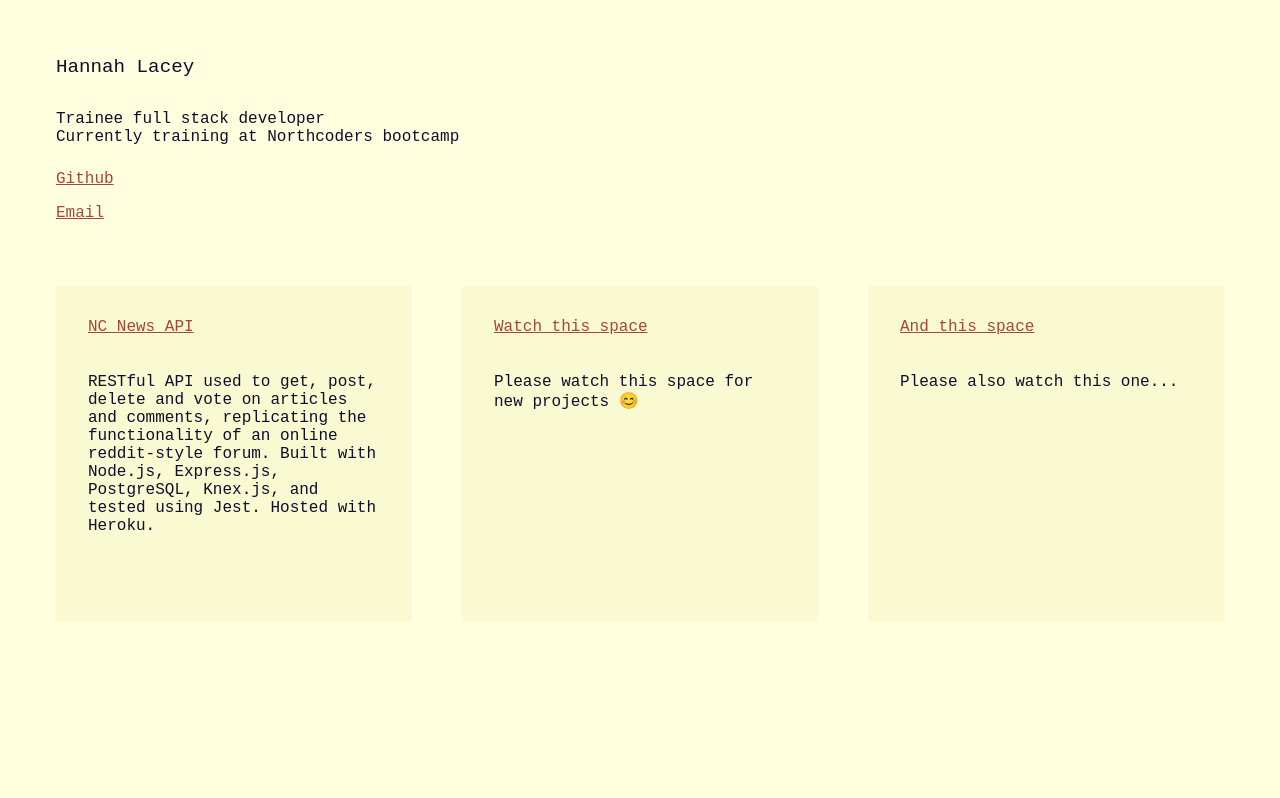
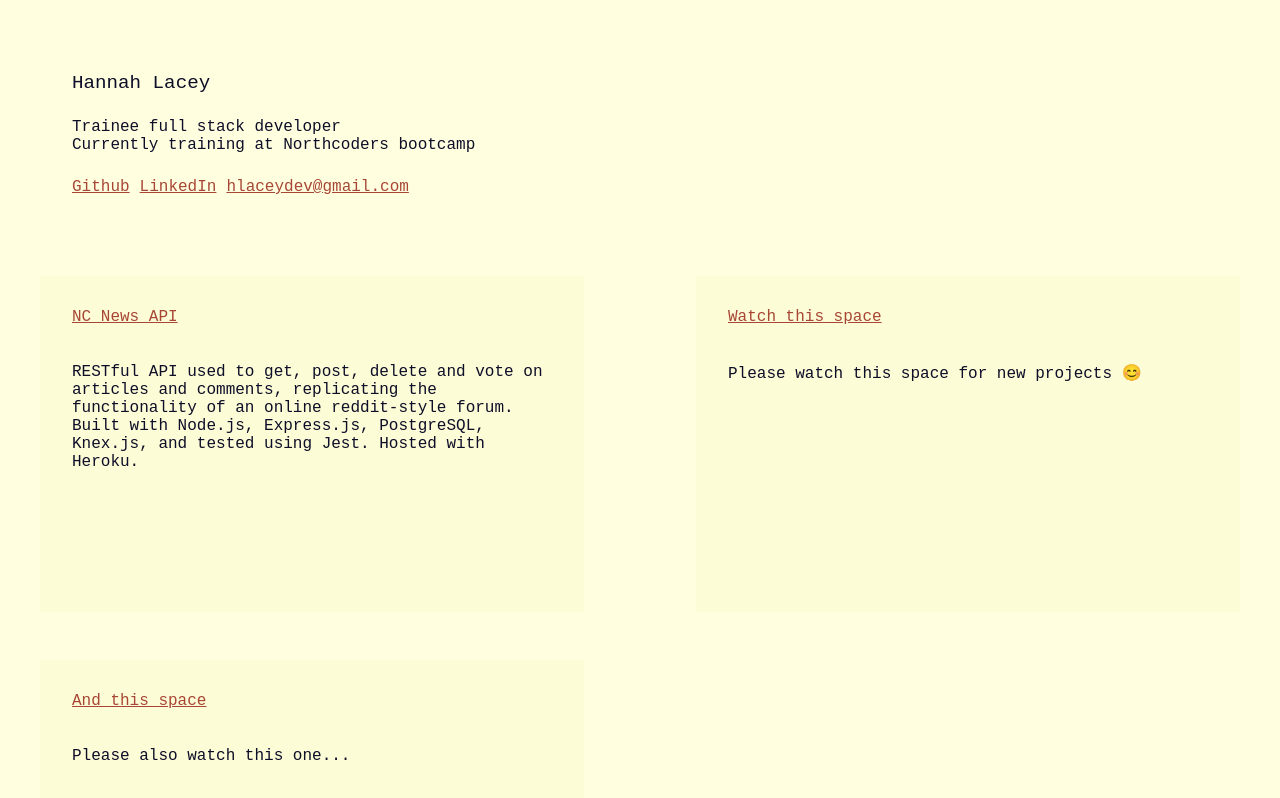
Before and after one commit to hanlacey/portfolio, a React (Create React App) app: page / in a window 1280 px wide. Shown: the top 798 px of the page. Built offline with nearby package versions, Linux system fonts and the light colour scheme.

Commit message:
add colour change on hover to project cards

```diff
--- a/src/App.js
+++ b/src/App.js
@@ -7,43 +7,38 @@ class App extends React.Component {
   state = {
     projects: [
       {
-        ncNews: {
         title: "NC News API",
         description: "RESTful API used to get, post, delete and vote on articles and comments, replicating the functionality of an online reddit-style forum. Built with Node.js, Express.js, PostgreSQL, Knex.js, and tested using Jest. Hosted with Heroku.",
         link: "https://hannah-nc-news.herokuapp.com/api"
-        }
       },
       {
-        watchThisSpace: {
         title: "Watch this space",
         description: "Please watch this space for new projects 😊",
         link: "sorry there's nowhere to go"
-        }
       },
       {
-        secondSpaceToWatch: {
         title: "And this space",
         description: "Please also watch this one...",
         link: "sorry there's nowhere to go"
       }
-      }
     ]
   }
   render() {
-    const ncNews = this.state.projects[0].ncNews
-    const watchThisSpace = this.state.projects[1].watchThisSpace
-    const secondSpaceToWatch = this.state.projects[2].secondSpaceToWatch
-    //map ???
+    // const ncNews = this.state.projects[0].ncNews
+    // const watchThisSpace = this.state.projects[1].watchThisSpace
+    // const secondSpaceToWatch = this.state.projects[2].secondSpaceToWatch
+    // //map ???
 
 
     return (
       <div className="App">
         <Header />
         <div className="project-card-container">
-          <ProjectCard projectTitle={ncNews.title} projectDescription={ncNews.description} projectLink={ncNews.link} />
-          <ProjectCard projectTitle={watchThisSpace.title} projectDescription={watchThisSpace.description} projectLink={watchThisSpace.link} />
-          <ProjectCard projectTitle={secondSpaceToWatch.title} projectDescription={secondSpaceToWatch.description} projectLink={secondSpaceToWatch.link} />
-
+          {this.state.projects.map((project) => {
+            console.log(project.title);
+            return <ProjectCard projectTitle={project.title} projectDescription={project.description} projectLink={project.link} />
+          })
+          }
         </div>
         {/* <ProjectCard projectTitle={projects[1].watchThisSpace.title} projectDescription={projects[1].watchThisSpace.description} /> */}
       </div>
--- a/src/components/Header.js
+++ b/src/components/Header.js
@@ -9,12 +9,11 @@ function Header(props) {
                     Trainee full stack developer<br></br>
                 Currently training at Northcoders bootcamp
             </p>
-                <p id="bio-link">
-                    <a href="http://github.com/hanlacey">Github</a>
-                </p>
-                <p id="bio-link">
-                    <a href="mailto:hnnhlcy@gmail.com?subject=Hello" target="_blank">Email</a>
-                </p>
+                <p id="bio-link-container">
+                    <a id="bio-link" href="http://github.com/hanlacey">Github</a>
+                    <a id="bio-link" href="http://linkedin.com/hanlacey">LinkedIn</a>
+                    <a id="bio-link" href="mailto:hlaceydev@gmail.com">hlaceydev@gmail.com</a>                </p>
+
             </header>
 
         </div>
--- a/src/components/ProjectCard.js
+++ b/src/components/ProjectCard.js
@@ -1,11 +1,11 @@
 import React from 'react';
 
-class ProjectCard extends React.Component {
+class ProjectCards extends React.Component {
 
     render() {
         return (
             <div className="project-card" >
-                <a id="projectTitle" href={`${this.props.projectLink}`}
+                <a id="project-title" href={`${this.props.projectLink}`}
                 >{this.props.projectTitle}</a>
                 <p id="projectDescription">{this.props.projectDescription}</p>
             </div>
@@ -14,4 +14,4 @@ class ProjectCard extends React.Component {
     }
 }
 
-export default ProjectCard;
+export default ProjectCards;
--- a/src/main.css
+++ b/src/main.css
@@ -25,7 +25,7 @@ a {
 .App {
   display: flex;
   flex-direction: column;
-  padding: 3rem;
+  padding: 2rem;
   justify-content: space-between;
 }
 
@@ -40,23 +40,31 @@ a {
 }
 
 .title-bar {
-  padding-bottom: 3rem;
+  padding: 1rem;
+  width: 98%;
+  margin-bottom: 3rem;
+  padding-top: 2rem;
+  padding-left: 2rem;
 }
 
 .project-card {
-  background-color: lightgoldenrodyellow;
+  background-color: rgba(250, 250, 210, 0.658);
   width: 25%;
   height: 17rem;
   padding: 2rem;
 }
 
+.project-card:hover {
+  background-color: rgb(245, 245, 195);
+}
+
 #bio-line {
-  padding-top: 1rem;
+  padding-top: 0.5rem;
   font-size: 1rem;
   padding-bottom: 0.5rem;
 }
 
-#bio-link {
+#bio-link-container {
   font-size: 1rem;
 }
 
@@ -64,9 +72,13 @@ a {
   padding-top: 1.3rem;
 }
 
-/* vvv background colours used for visualising screen width changes vvv */
+#bio-link {
+  margin-right: 10px;
+}
 
-@media only screen and (max-width: 1200px) {
+/* vvv background colours  for visualising screen width changes vvv */
+
+@media only screen and (max-width: 1300px) {
   /* body {
     background-color: yellow;
   } */
@@ -79,7 +91,7 @@ a {
     background-color: brown;
   } */
   .project-card {
-    width: 40%;
+    width: 100%;
   }
 }
 @media only screen and (max-width: 900px) {
@@ -87,6 +99,6 @@ a {
     background-color: yellow;
   } */
   .project-card {
-    width: 100%;
+    width: fit-content;
   }
 }
```
Also changed, not shown: 10 other files (tests, documents, lock files or other folders). Lines whose indentation alone changed are shown as unchanged.
